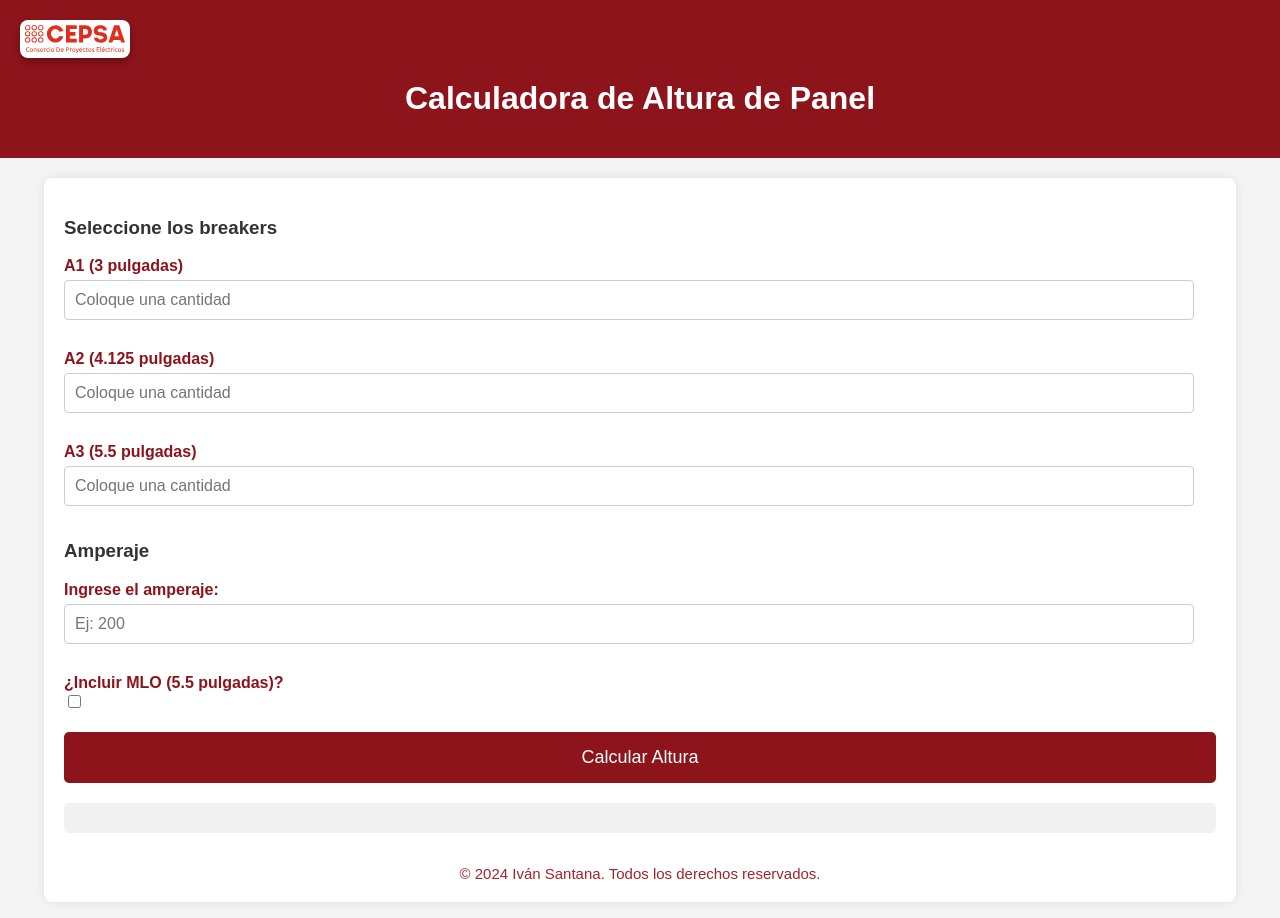
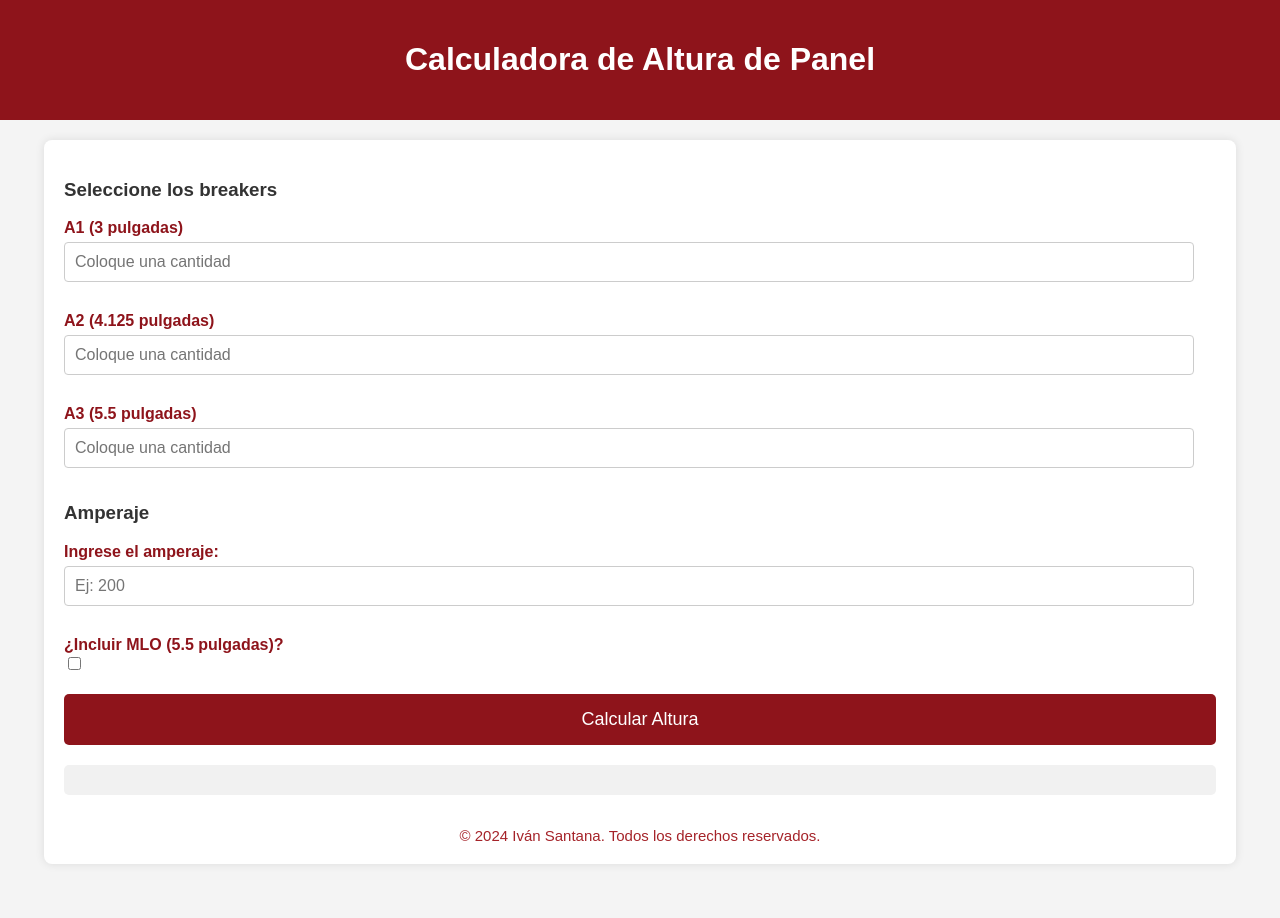
Before and after one commit to Ivan1904/CalPanel, a plain HTML site: page index.html in a window 1280 px wide. After the commit the page ends 884 px from the top, so only its background shows below. Drawn offline with Linux system fonts and the light colour scheme.

Commit message:
QuitarLogo

```diff
--- a/index.html
+++ b/index.html
@@ -10,7 +10,7 @@
 </head>
 <body>
     <header>
-        <img src="logo-cepsa.svg" alt="Logo CEPSA">
+        <!-- <img src="logo-cepsa.svg" alt="Logo CEPSA"> -->
         <h1>Calculadora de Altura de Panel</h1>
     </header>
     <div class="container">
```
